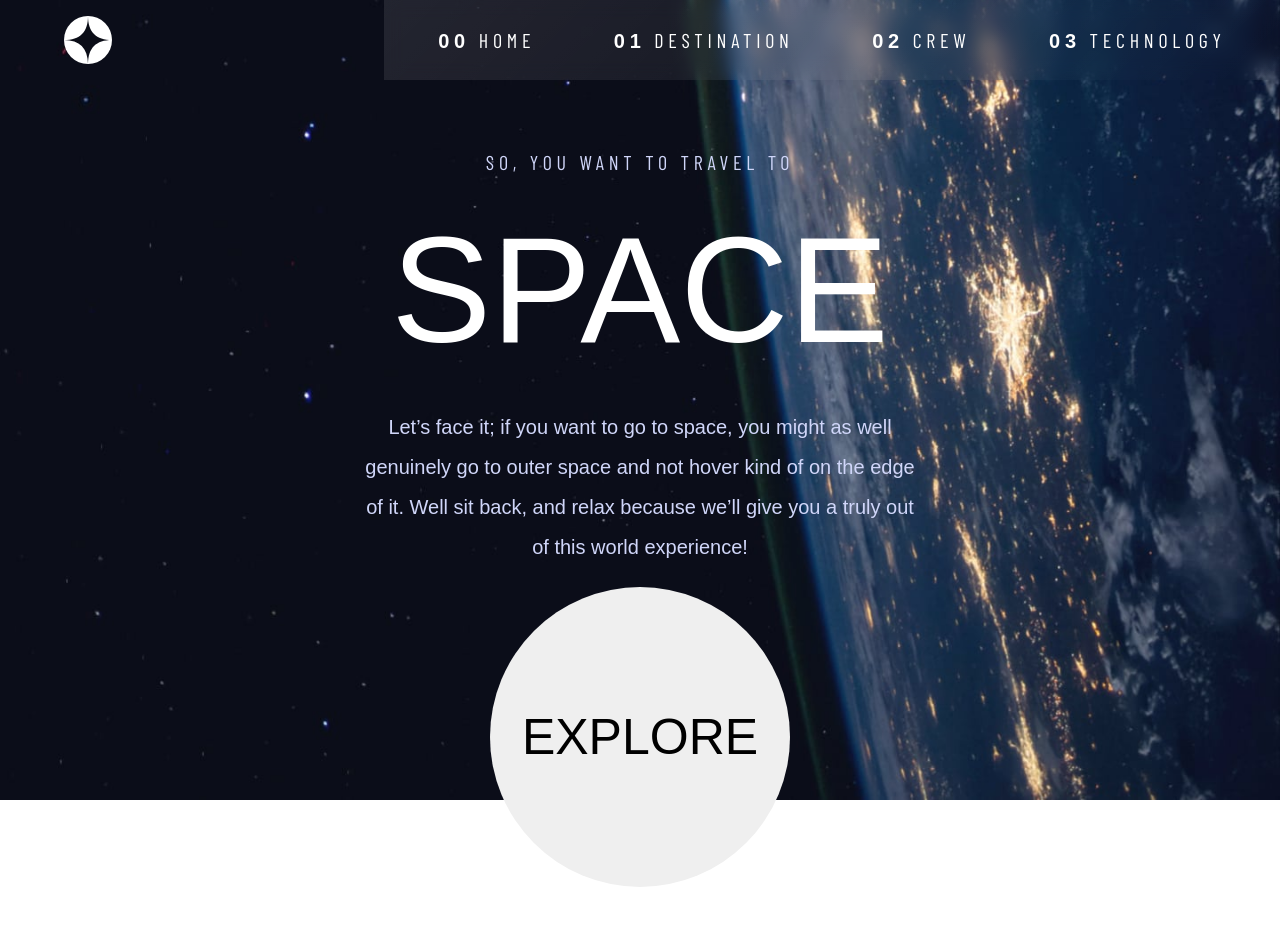
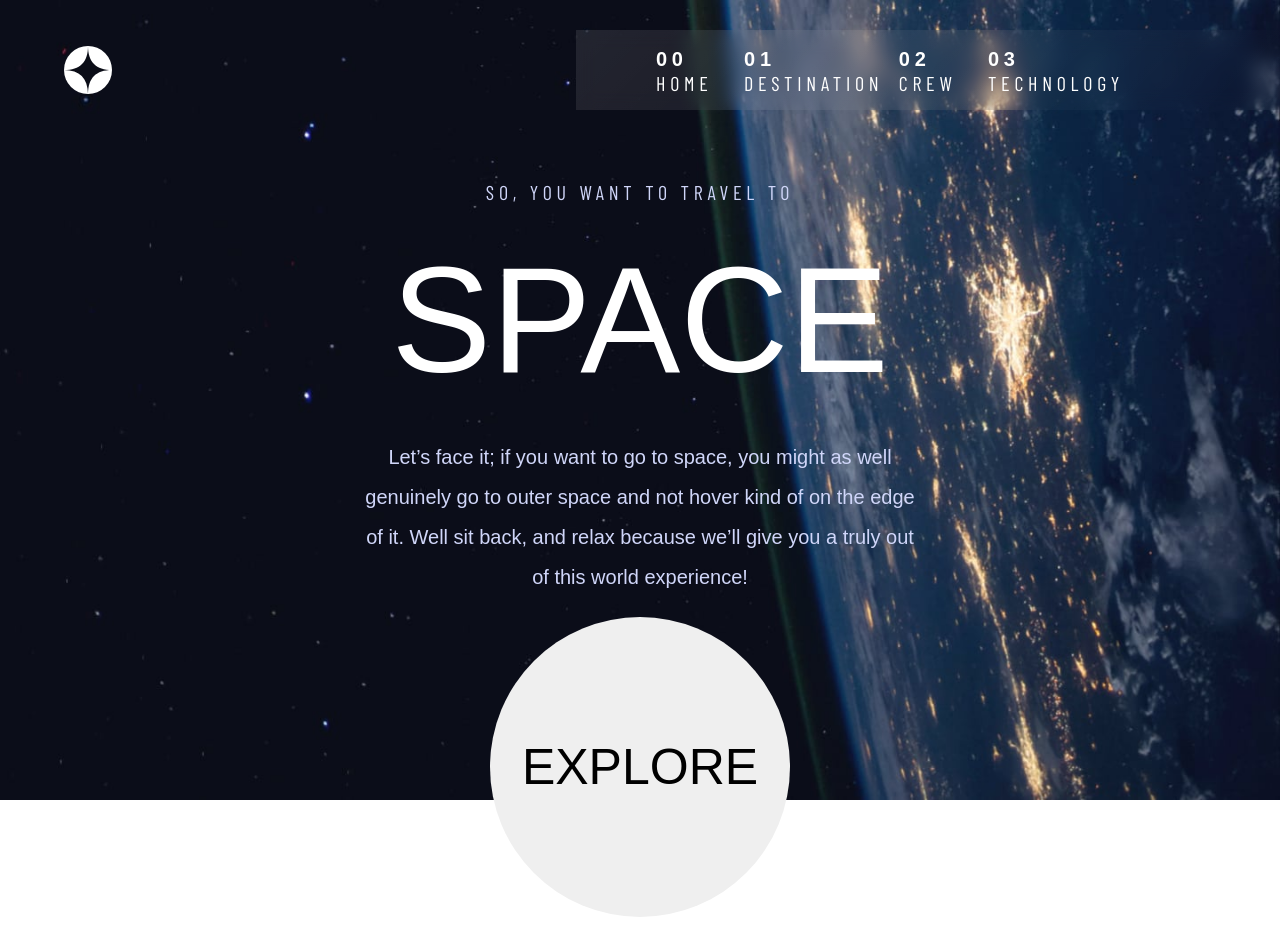
Before and after one commit to isaaxh/space-tourism-site, a React (Vite) app: page / in a window 1280 px wide. Before the commit the page ends 917 px from the top, so only its background shows below. Built offline with nearby package versions, Linux system fonts and the light colour scheme; a web font is replaced by a local one.

Commit message:
add hr stylying

```diff
--- a/src/App.css
+++ b/src/App.css
@@ -93,10 +93,6 @@ p {
   font-size: clamp(1.4rem, 2vw, 2rem);
 }
 
-hr {
-  width: 100%;
-}
-
 .App {
   height: 100vh;
   width: 100vw;
@@ -131,6 +127,28 @@ hr {
   padding-left: 5%;
 }
 
+@media all and (min-width: 1024px) {
+  .header {
+    margin-top: 3rem;
+  }
+}
+
+.hr-div {
+  flex: 1;
+  margin-right: -4rem;
+  margin-left: 7rem;
+  z-index: 1;
+}
+
+hr {
+  display: block;
+  height: 1px;
+  border: 0;
+  border-top: 1px solid #fefefe5b;
+  margin: 1em 0;
+  padding: 0;
+}
+
 .nav-bar {
   letter-spacing: var(--letter-spacing-nav-text);
   color: var(--color-heading-text);
@@ -139,10 +157,14 @@ hr {
   display: flex;
   gap: 1rem;
   height: 10vh;
-  width: 70vw;
+  width: 55vw;
   align-items: center;
   justify-content: space-around;
-  padding-inline: 2rem;
+  padding: 0 15rem 0 8rem;
+}
+
+@media all and (min-width: 1024px) {
+
 }
 
 .glass{
--- a/src/components/header/Header.tsx
+++ b/src/components/header/Header.tsx
@@ -22,7 +22,7 @@ const Header = () => {
   return (
     <div className='header'>
         <Logo />
-        <div>
+        <div className='hr-div'>
           {isDesktop ? <hr/> : null}
         </div>
         {!isMobile ? <NavBar tabletScreen={isTablet} /> : <BurgerMenu />}
```
